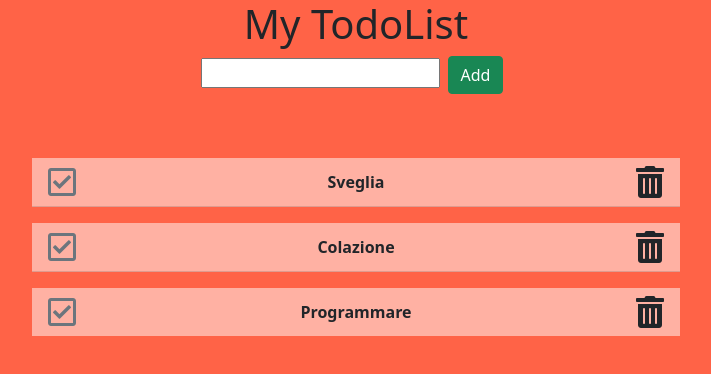
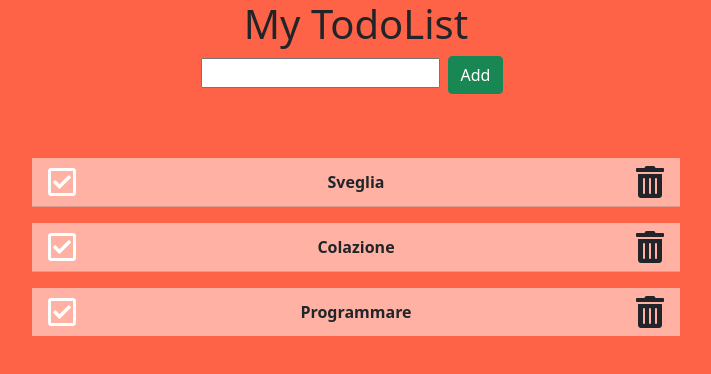
Before and after one commit to Forklein/todolist-react, a React (Create React App) app: page / in a window 1280 px wide. Shown: the top 374 px of the page, without its empty margins (284-995 px from the left). Built offline with nearby package versions, Linux system fonts and the light colour scheme.

Commit message:
Fix style

```diff
--- a/src/App.js
+++ b/src/App.js
@@ -116,7 +116,7 @@ function App() {
         <ul className="list-group list-group-flush">
           {todos.map((todo) =>
             <li key={todo.id} className="list-group-item d-flex justify-content-between align-items-center my-2">
-              <i onClick={(e) => toggle(todo.id)} className={todo.isDone ? "far fa-check-square fa-2x text-success" : "far fa-check-square fa-2x text-muted"}></i>
+              <i onClick={(e) => toggle(todo.id)} className={todo.isDone ? "far fa-check-square fa-2x text-success" : "far fa-check-square fa-2x text-white"}></i>
               <p className="fw-bold m-0">{todo.name}</p>
               <i onClick={(e) => del(todo.id)} className="fas fa-trash-alt fa-2x"></i>
             </li>
--- a/src/App.scss
+++ b/src/App.scss
@@ -12,12 +12,11 @@ body{
             }
             i{
                 cursor: pointer;
-                .fas{
-                    transition: all 0.5s linear;
-                    &:hover{
-                        color: red !important;
-                    }
+                transition: all 0.5s linear;
+                .fas:hover{
+                    color: red !important;
                 }
+
             }
 
         }
```
